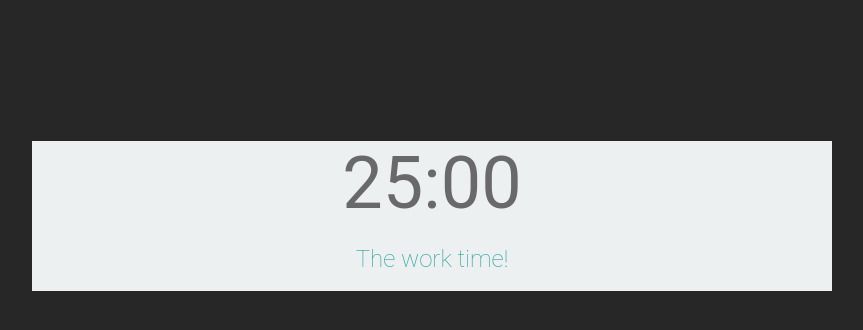
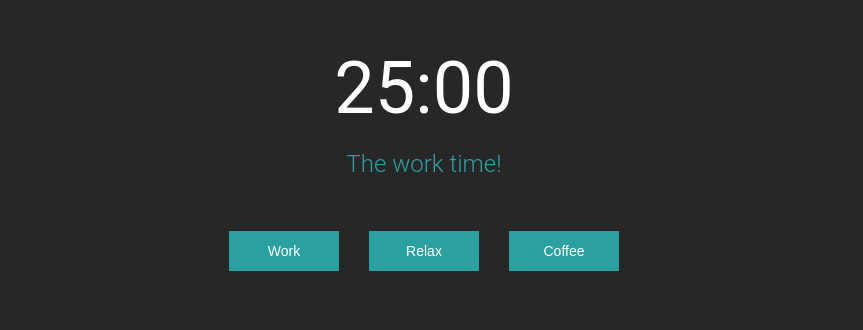
Before and after one commit to aolshevsky/react-pomodoro, a React (Create React App) app: page / in a window 1280 px wide. Shown: the part 192-522 px from the top of the page, without its empty margins (216-1079 px from the left). Built offline with nearby package versions, Linux system fonts and the light colour scheme.

Commit message:
Stylized buttons

```diff
--- a/src/components/Pomodoro/index.jsx
+++ b/src/components/Pomodoro/index.jsx
@@ -39,6 +39,17 @@ class Pomodoro extends Component {
             The {this.formatType(this.state.timeType)} time!
           </span>
         </div>
+        <div className="container display">
+          <button className="btn" onClick={this.handleSetTimeForWork}>
+            Work
+          </button>
+          <button className="btn" onClick={this.handleSetTimeForRelax}>
+            Relax
+          </button>
+          <button className="btn" onClick={this.handleSetTimeForCoffee}>
+            Coffee
+          </button>
+        </div>
       </div>
     );
   }
--- a/src/index.css
+++ b/src/index.css
@@ -3,19 +3,18 @@ body,
 #root,
 .app {
   height: 100%;
-  width: 100%;
 }
 
 body {
   font-family: "Roboto", sans-serif;
-  font-weight: 500;
+  font-weight: 300;
   background-color: #272727;
 }
 
 .time {
   font-size: 72px;
   font-weight: 400;
-  color: dimgray;
+  color: #fff;
   display: block;
   width: 100%;
   text-align: center;
@@ -25,9 +24,33 @@ body {
   display: block;
   font-size: 24px;
   color: #2ba0a0;
-  font-weight: 100;
+  font-weight: 300;
   width: 100%;
   text-align: center;
+}
+
+.btn {
+  border: 0;
+  background: #2ba0a0;
+  color: #fff;
+  padding: 10px 0;
+  width: 100%;
+  max-width: 110px;
+  max-height: 40px;
+  margin: 15px;
+  font-weight: 100;
+  font-size: 14px;
+  transition: 0.3s;
+}
+
+.btn:hover {
+  background: #148080;
+}
+
+.btn:active,
+.btn:focus {
+  outline: 0;
+  background: #50b9b9;
 }
 
 .display {
@@ -41,8 +64,7 @@ body {
   width: 100%;
   max-width: 800px;
   min-height: 150px;
-  margin: auto;
-  background-color: #ecf0f1;
+  margin-bottom: 20px;
 }
 
 @media (min-width: 500px) {
```
